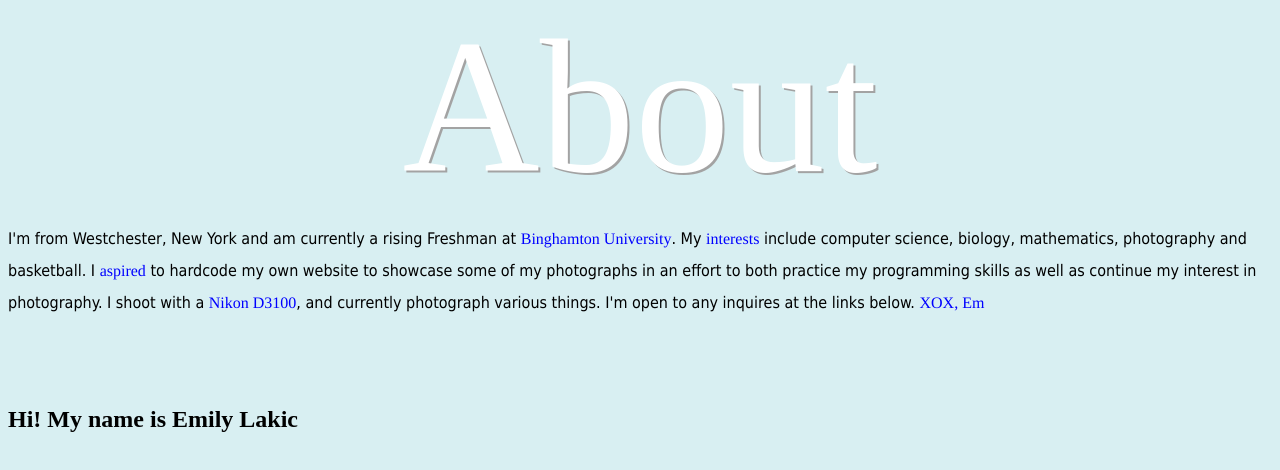
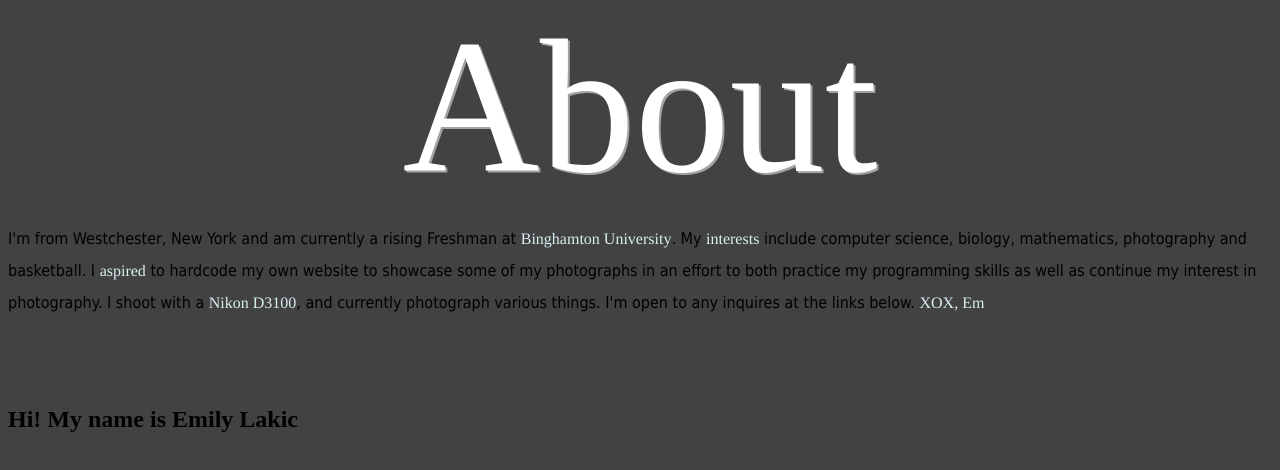
Before and after one commit to emilylakic/emilylakic.github.io, a plain HTML site: page about.html in a window 1280 px wide. Drawn offline with Linux system fonts and the light colour scheme; a web font is replaced by a local one.

Commit message:
Update about.css

```diff
--- a/EL/about.css
+++ b/EL/about.css
@@ -3,7 +3,7 @@
   src: url(Chasing_Embers_Demo_Version.otf);
 }
 body {
-  background-color: #d8eff2;
+  background-color: #424242;
 }
 #header {
  font-family: "Chasing Embers Demo Version";
@@ -33,5 +33,5 @@ img {
 
 #font {
   font-family: Times;
-  color: blue;
+  color: #d8eff2;
 }
```
